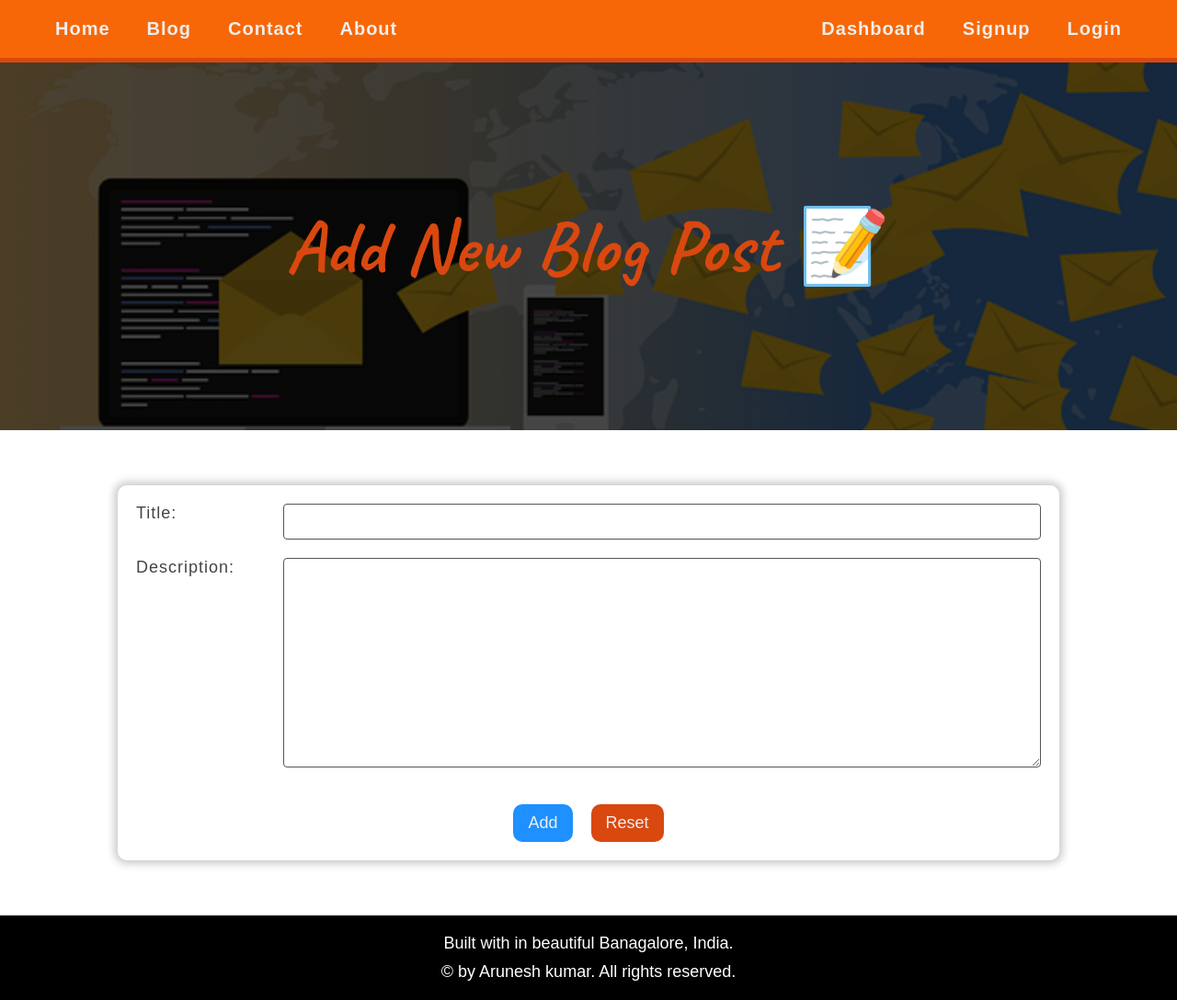
After one commit to kingarunesh/Mini-Blog, a Django app: page /add-blog/ in a window 1280 px wide. The commit adds this page. Shown: the whole page at 92% size. Run offline with Django 5.2, Linux system fonts and the light colour scheme.

Commit message:
7.4 : add new blog

```diff
--- /dev/null
+++ b/blog/forms.py
@@ -0,0 +1,14 @@
+from django import forms
+
+from blog.models import Blog
+
+
+class BlogForm(forms.ModelForm):
+    class Meta:
+        model = Blog
+        fields = ["title", "description"]
+
+        widgets = {
+            "title": forms.TextInput(attrs={"class": "add-blog--title"}) ,
+            "description": forms.Textarea(attrs={"class": "add-blog--description"})
+        }
--- a/blog/static/blog/css/style.css
+++ b/blog/static/blog/css/style.css
@@ -1,4 +1,6 @@
-/* SECTION :       blog header             */
+/* SECTION :       blog.html             */
+
+/* NOTE :       blog header          */
 .blog-header {
     background-image: linear-gradient(to bottom, rgba(0, 0, 0, 0.6), rgba(0, 0, 0, 0.6)), url("/static/blog/img/blog-header.jpg");
 
@@ -30,7 +32,7 @@
     color: #ffc078;
 }
 
-/* SECTION :        blog         */
+/* NOTE :        blog list         */
 
 .blog-section {
     width: 80%;
@@ -70,7 +72,9 @@
     line-height: 1.3;
 }
 
-/* SECTION :        blog details header             */
+/* SECTION :        blog details         */
+
+/* NOTE :        blog details header             */
 .blog-details-header {
     background-image: linear-gradient(to bottom, rgba(0, 0, 0, 0.7), rgba(0, 0, 0, 0.7)),
         url("/static/blog/img/blog-details-header.jpg");
@@ -98,7 +102,7 @@
     color: #d9480f;
 }
 
-/* SECTION :            blog details             */
+/* NOTE :            blog details             */
 
 .blog-details-section {
     width: 60%;
@@ -170,3 +174,116 @@
 .blog-details-actions-delete {
     background-color: red;
 }
+
+/* SECTION :        add-blog.html         */
+
+/* NOTE :       add blog header         */
+.add-blog-header {
+    background-image: linear-gradient(to bottom, rgba(0, 0, 0, 0.7), rgba(0, 0, 0, 0.7)), url("/static/blog/img/add-blog.png");
+
+    background-size: cover;
+    height: 40rem;
+    background-position: center;
+    background-repeat: no-repeat;
+
+    display: flex;
+    flex-direction: column;
+    align-items: center;
+    justify-content: center;
+
+    font-family: "Caveat", cursive;
+    letter-spacing: 1px;
+    word-spacing: 1px;
+}
+
+.add-blog-header h2 {
+    font-size: 8rem;
+    width: 80%;
+    text-align: center;
+
+    color: #d9480f;
+}
+
+/* NOTE :        form add new blog         */
+
+.add-blog__section {
+    width: 80%;
+    box-shadow: 0px 0px 8px 4px #ccc;
+    margin: 6rem auto;
+    border-radius: 1rem;
+    padding: 2rem;
+}
+
+.add-blog__section--form {
+    display: flex;
+    flex-direction: column;
+    gap: 4rem;
+}
+
+.add-blog__section--form-field {
+    display: flex;
+    flex-direction: column;
+    gap: 2rem;
+}
+
+.add-blog__section--form-input {
+    display: grid;
+    grid-template-columns: 16rem 1fr;
+}
+
+.add-blog__section--form-input label {
+    font-size: 1.8rem;
+    letter-spacing: 1px;
+}
+
+.add-blog__section--form-input input,
+.add-blog__section--form-input textarea {
+    padding: 0.8rem;
+    border: 1px solid #555;
+    border-radius: 0.4rem;
+    outline: none;
+    font-size: 1.8rem;
+}
+
+.add-blog__section--form-input input:focus,
+.add-blog__section--form-input textarea:focus {
+    outline: none;
+    /* border: none; */
+    border: 1px solid rgb(47, 47, 255);
+}
+
+/* NOTE :       form buttons      */
+
+.add-blog__section--form-btn {
+    display: flex;
+    justify-content: center;
+
+    gap: 2rem;
+}
+
+.blog-add-btn,
+.blog-reset-btn {
+    color: #eee;
+    padding: 1rem 1.6rem;
+    font-size: 1.8rem;
+    border: none;
+    cursor: pointer;
+    border-radius: 1rem;
+    transition: all 0.5s;
+}
+
+.blog-add-btn {
+    background-color: dodgerblue;
+}
+
+.blog-reset-btn {
+    background-color: #d9480f;
+}
+
+.blog-add-btn:hover {
+    background-color: rgb(0, 57, 114);
+}
+
+.blog-reset-btn:hover {
+    background-color: #802400;
+}
--- /dev/null
+++ b/blog/templates/blog/add-blog.html
@@ -0,0 +1,48 @@
+{% extends "base.html" %}
+
+<!---->
+
+{% load static %}
+
+<!---->
+
+{% block title %}Add New Post {% endblock title %}
+
+<!---->
+
+{% block css_style %} <link rel="stylesheet" href="{% static "blog/css/style.css" %}"> {% endblock css_style %}
+
+<!---->
+
+{% block header %}
+<header class="add-blog-header">
+    <h2>Add New Blog Post 📝</h2>
+</header>
+{% endblock header %}
+
+<!---->
+
+{% block content %}
+
+<section class="add-blog__section">
+    <form action="" method="POST" class="add-blog__section--form" novalidate>
+        {% csrf_token %}
+
+        <div class="add-blog__section--form-field">
+            {% for fm in form %}
+            <!---->
+            <div class="add-blog__section--form-input">
+                {{ fm.label_tag }} {{ fm }} <span class="error">{{ fm.errors|striptags }}</span>
+            </div>
+            <!---->
+            {% endfor %}
+        </div>
+
+        <div class="add-blog__section--form-btn">
+            <input type="submit" value="Add" class="blog-add-btn" />
+            <input type="reset" value="Reset" class="blog-reset-btn" />
+        </div>
+    </form>
+</section>
+
+{% endblock content %}
--- a/blog/templates/blog/blog-details.html
+++ b/blog/templates/blog/blog-details.html
@@ -39,7 +39,7 @@
         </div>
 
         <div class="blog-details-actions">
-            <a href="" class="blog-details-actions-add">Add</a>
+            <a href="{% url 'add_blog' %}" class="blog-details-actions-add">Add</a>
             <a href="" class="blog-details-actions-edit">Edit</a>
             <a href="" class="blog-details-actions-delete">Delete</a>
         </div>
--- a/blog/urls.py
+++ b/blog/urls.py
@@ -1,9 +1,10 @@
 from django.urls import path
 
-from blog.views import blog, blog_details
+from blog.views import blog, blog_details, add_blog
 
 
 urlpatterns = [
     path("blog/", view=blog, name="blog"),
-    path("blog/<int:blog_id>/", view=blog_details, name="blog_details")
+    path("blog/<int:blog_id>/", view=blog_details, name="blog_details"),
+    path("add-blog/", view=add_blog, name="add_blog")
 ]
--- a/blog/views.py
+++ b/blog/views.py
@@ -1,8 +1,10 @@
-from django.shortcuts import render
+from django.shortcuts import render, HttpResponseRedirect
 
 from blog.models import Blog
+from blog.forms import BlogForm
 
 
+#SECTION :      get all blogs
 def blog(request):
 
     context = {
@@ -12,6 +14,8 @@ def blog(request):
     return render(request=request, template_name="blog/blog.html", context=context)
 
 
+
+#SECTION :      blog details
 def blog_details(request, blog_id):
     blog = Blog.objects.get(pk=blog_id)
 
@@ -20,3 +24,27 @@ def blog_details(request, blog_id):
     }
 
     return render(request=request, template_name="blog/blog-details.html", context=context)
+
+
+
+#SECTION :      add new blog post
+def add_blog(request):
+    form = BlogForm()
+
+    if request.method == "POST":
+        form = BlogForm(request.POST)
+
+        if form.is_valid():
+            title = form.cleaned_data["title"]
+            description = form.cleaned_data["description"]
+
+            data = Blog(title=title, description=description)
+            data.save()
+
+            return HttpResponseRedirect("/blog/")
+
+    context = {
+        "form": form
+    }
+
+    return render(request=request, template_name="blog/add-blog.html", context=context)
```
Also changed, not shown: blog/static/blog/img/add-blog.jpg (added), blog/static/blog/img/add-blog.png (added).
